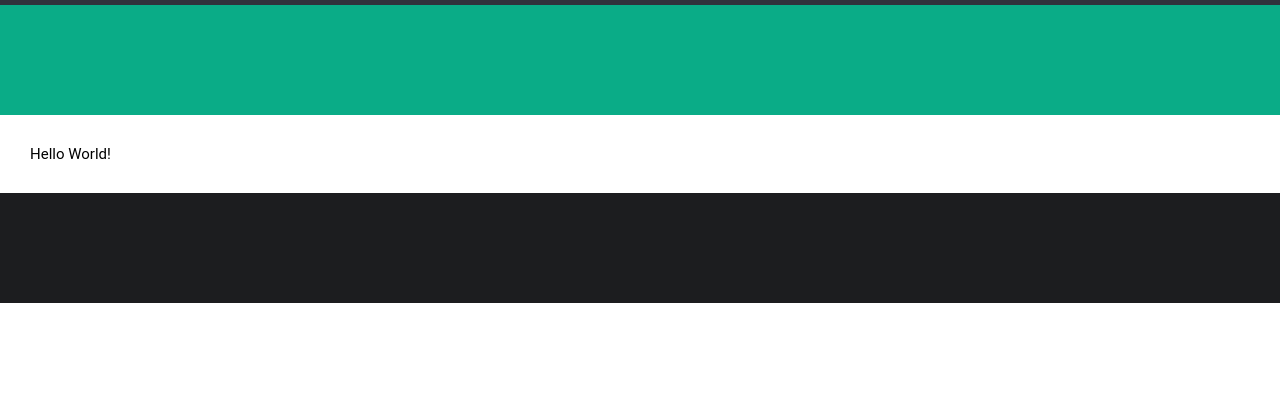
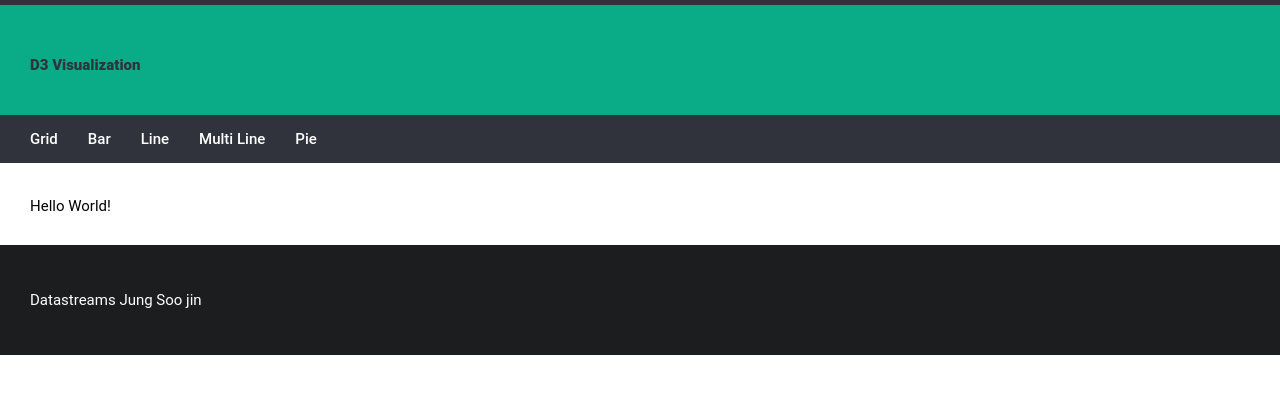
Before and after one commit to jinn11070/d3Proj, a plain HTML site: page JavascriptTemp.html in a window 1280 px wide. Drawn offline with nearby package versions, Linux system fonts and the light colour scheme.

Commit message:
html template

```diff
--- a/JavascriptTemp.html
+++ b/JavascriptTemp.html
@@ -2,7 +2,7 @@
 <html lang="en">
 <head>
 	<meta charset="UTF-8">
-	<title>Javascript Template</title>
+	<title>jQuery Template</title>
 
 	<script type="text/javascript" src="https://cdnjs.cloudflare.com/ajax/libs/jquery/3.1.1/jquery.min.js"></script>
 	<script type="text/javascript" src="https://cdnjs.cloudflare.com/ajax/libs/d3/4.3.0/d3.min.js"></script>
@@ -10,10 +10,19 @@
 	<link rel="stylesheet" type="text/css" href="style/style.css">
 </head>
 <body>
-<div id="top">
+<div id="top"><span>D3 Visualization</span></div>
+</div>
+<div id="topmenu">
+	<ul>
+		<li>Grid</li>
+		<li>Bar</li>
+		<li>Line</li>
+		<li>Multi Line</li>
+		<li>Pie</li>
+	</ul>
 </div>
 <div id="content"></div>
-<div id="footer"></div>
+<div id="footer">Datastreams Jung Soo jin</div>
 
 <script>
 	<!-- HelloWorld 라고 적인 문구를 눌렀을 때 alert 창이 뜸-->
```
Also changed, not shown: JqueryTemp.html (+11 -2 lines), index.html (+1 -2 lines).
